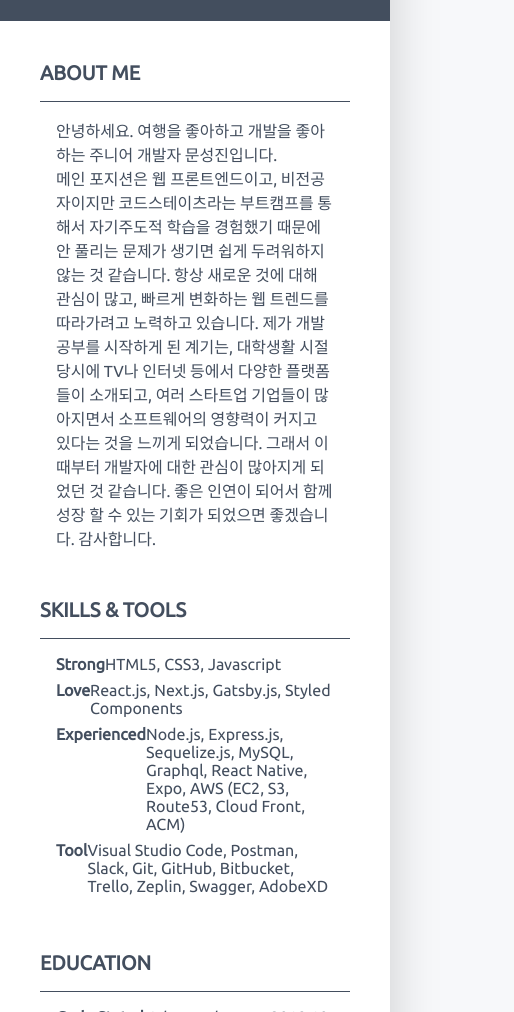
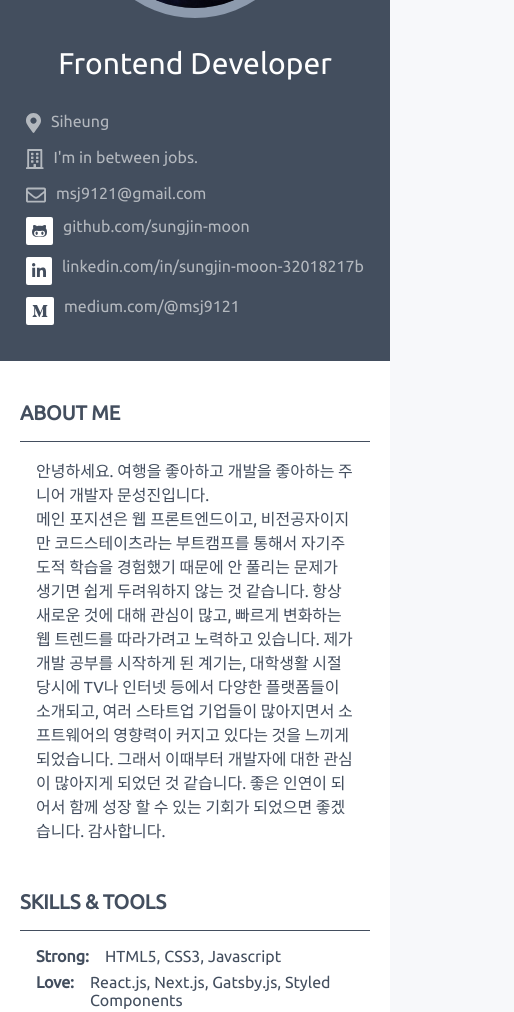
Before and after one commit to sungjin-moon/moonsj.log, a Gatsby site: page /resume in a window 390 px wide. Shown: the part 499-1511 px from the top of the page, 514 px wide, since content can reach past the window. Built offline with nearby package versions, Linux system fonts and the light colour scheme; Gatsby itself is replaced by a stand-in of ours.

Commit message:
mobile layout-resumePage

```diff
--- a/package.json
+++ b/package.json
@@ -12,7 +12,7 @@
     "@fortawesome/react-fontawesome": "^0.1.11",
     "babel-plugin-styled-components": "^1.10.7",
     "gatsby": "^2.20.12",
-    "gatsby-cli": "^2.12.59",
+    "gatsby-cli": "^2.12.61",
     "gatsby-image": "^2.3.1",
     "gatsby-plugin-manifest": "^2.3.3",
     "gatsby-plugin-offline": "^3.1.2",
--- a/src/components/Resume.js
+++ b/src/components/Resume.js
@@ -88,19 +88,19 @@ function Resume() {
           <h2>SKILLS & TOOLS</h2>
           <div className="content">
             <div className="content-list">
-              <div className="content-list-name">Strong</div>
+              <div className="content-list-name">Strong:</div>
               <div className="content-list-text">HTML5, CSS3, Javascript</div>
             </div>
 
             <div className="content-list">
-              <div className="content-list-name">Love</div>
+              <div className="content-list-name">Love:</div>
               <div className="content-list-text">
                 React.js, Next.js, Gatsby.js, Styled Components
               </div>
             </div>
 
             <div className="content-list">
-              <div className="content-list-name">Experienced</div>
+              <div className="content-list-name">Experienced:</div>
               <div className="content-list-text">
                 Node.js, Express.js, Sequelize.js, MySQL, Graphql, React Native,
                 Expo, AWS (EC2, S3, Route53, Cloud Front, ACM)
@@ -108,7 +108,7 @@ function Resume() {
             </div>
 
             <div className="content-list">
-              <div className="content-list-name">Tool</div>
+              <div className="content-list-name">Tool:</div>
               <div className="content-list-text">
                 Visual Studio Code, Postman, Slack, Git, GitHub, Bitbucket,
                 Trello, Zeplin, Swagger, AdobeXD
@@ -210,6 +210,9 @@ const View = styled.div`
     font-size: 34px;
     font-weight: 800;
     color: #434e5e;
+    @media (max-width: 774px) {
+      padding: 24px 20px;
+    }
   }
 `
 
@@ -219,6 +222,12 @@ const Head = styled.div`
   color: #ffffff;
   min-height: 180px;
   padding: 24px 40px;
+  @media (max-width: 774px) {
+    padding: 24px 20px;
+    display: flex;
+    flex-direction: column;
+    align-items: center;
+  }
   .head-profile {
     position: absolute;
     right: 56px;
@@ -230,16 +239,26 @@ const Head = styled.div`
     border-radius: 50%;
     color: #8d9aad;
     background-color: #ffffff;
+    @media (max-width: 774px) {
+      position: static;
+      display: inline-block;
+    }
   }
   .head-title {
     font-size: 30px;
     font-weight: 500;
     margin-bottom: 28px;
+    @media (max-width: 774px) {
+      margin-top: 28px;
+    }
   }
   .head-wrapper {
     display: flex;
     .head-wrapper-left {
       margin-right: 80px;
+    }
+    @media (max-width: 774px) {
+      flex-direction: column;
     }
   }
   .head-info {
@@ -280,6 +299,9 @@ const Head = styled.div`
 
 const Body = styled.div`
   padding: 40px;
+  @media (max-width: 774px) {
+    padding: 40px 20px;
+  }
   section {
     margin-bottom: 48px;
     h2 {
@@ -300,6 +322,7 @@ const Body = styled.div`
         margin-bottom: 8px;
         .content-list-name {
           font-weight: 800;
+          margin-right: 16px;
         }
         .content-list-text {
           width: 560px;
@@ -311,6 +334,10 @@ const Body = styled.div`
       .content-wrapper {
         display: flex;
         justify-content: space-between;
+        margin-bottom: 8px;
+      }
+      .content-date {
+        margin-left: 20px;
       }
     }
     article {
@@ -357,10 +384,11 @@ const Body = styled.div`
           margin-bottom: 20px;
         }
         .skills {
+          display: flex;
+          flex-wrap: wrap;
           padding: 4px 0px;
         }
         ul {
-          /* margin: 0px; */
           margin-top: 0px;
           padding-left: 30px;
         }
--- a/src/components/Tag.js
+++ b/src/components/Tag.js
@@ -22,7 +22,8 @@ const View = styled.span`
   font-weight: 500;
   font-size: 12px;
   border-radius: 10px;
-    margin-right: 8px;
+  margin-right: 8px;
+  margin-bottom: 8px;
 `
 
 export default Tag
--- a/src/pages/resume.js
+++ b/src/pages/resume.js
@@ -31,7 +31,7 @@ const View = styled.main`
     position: absolute;
     top: -130px;
     left: 0px;
-    width: 100%;
+    width: -webkit-fill-available;
     z-index: 1;
     height: 240px;
     .headline-container {
@@ -39,6 +39,9 @@ const View = styled.main`
       display: flex;
       justify-content: space-between;
       align-items: center;
+      @media (max-width: 774px) {
+        flex-wrap: wrap;
+      }
     }
   }
   article {
@@ -49,6 +52,9 @@ const View = styled.main`
     .resume {
       margin: 0 auto;
     }
+    @media (max-width: 774px) {
+      margin-bottom: 0px;
+    }
   }
 `
 
```
Also changed, not shown: 1 other file.
